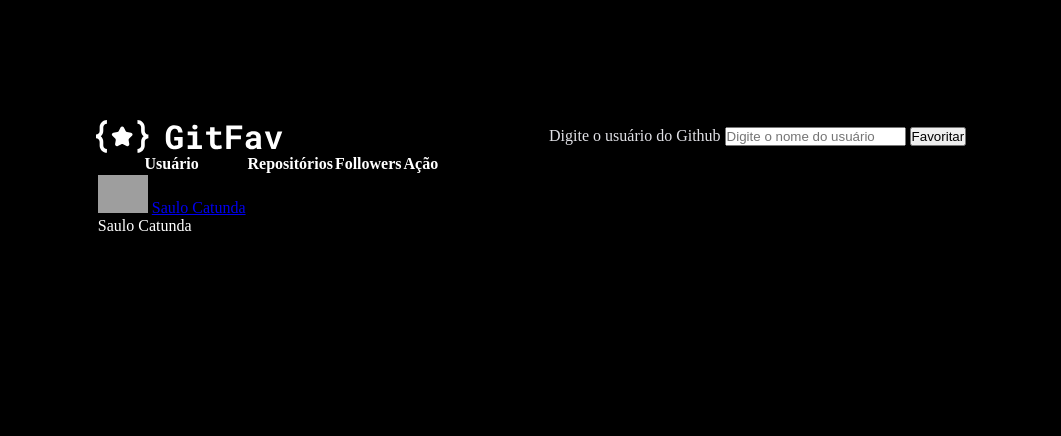
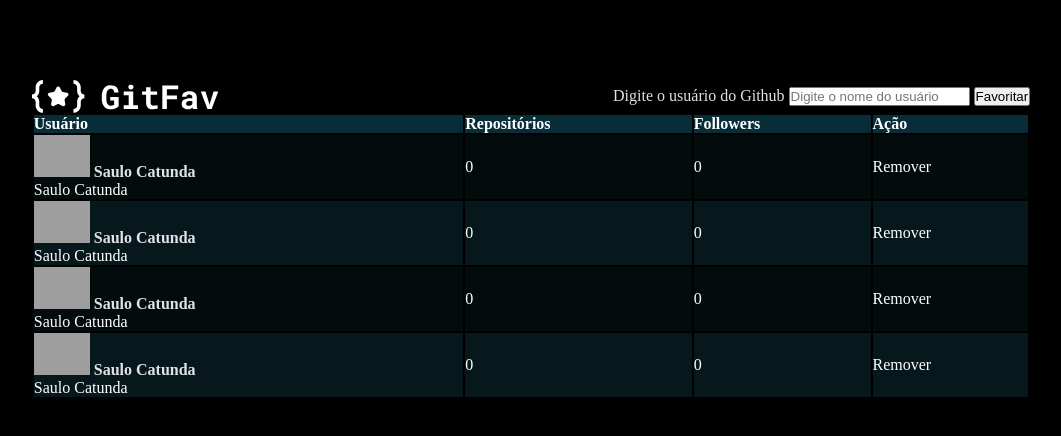
Before and after one commit to saulocatunda/git-fav, a plain HTML site: page index.html in a window 1280 px wide. Shown: the whole page, without its empty margins (109-1170 px from the left). Drawn offline with Linux system fonts and the light colour scheme; grey boxes are pictures that could not be loaded.

Commit message:
Style-TableStyling

```diff
--- a/index.html
+++ b/index.html
@@ -12,10 +12,14 @@
   <body>
     <header>
       <nav>
-        <img src="assets/Gitfav.svg" alt="Gitfav">
+        <img src="assets/Gitfav.svg" alt="Gitfav" />
         <div class="search">
           <label for="input-search">Digite o usuário do Github</label>
-          <input id="input-search" type="text" placeholder="Digite o nome do usuário">
+          <input
+            id="input-search"
+            type="text"
+            placeholder="Digite o nome do usuário"
+          />
           <button type="submit">Favoritar</button>
         </div>
       </nav>
@@ -33,10 +37,66 @@
         <tbody>
           <tr>
             <td>
-          <img src="https://github.com/saulocatunda.png" alt="Imagem do perfil">
-          <a title="Link" href="https://github.com/saulocatunda">Saulo Catunda</a>
+              <img
+                src="https://github.com/saulocatunda.png"
+                alt="Imagem do perfil"
+              />
+              <a title="Link" href="https://github.com/saulocatunda"
+                >Saulo Catunda</a
+              >
               <p id="name">Saulo Catunda</p>
             </td>
+            <td class="repositories">0</td>
+            <td class="followers">0</td>
+            <td class="button">Remover</td>
+          </tr>
+
+          <tr>
+            <td>
+              <img
+                src="https://github.com/saulocatunda.png"
+                alt="Imagem do perfil"
+              />
+              <a title="Link" href="https://github.com/saulocatunda"
+                >Saulo Catunda</a
+              >
+              <p id="name">Saulo Catunda</p>
+            </td>
+            <td class="repositories">0</td>
+            <td class="followers">0</td>
+            <td class="button">Remover</td>
+          </tr>
+
+          <tr>
+            <td>
+              <img
+                src="https://github.com/saulocatunda.png"
+                alt="Imagem do perfil"
+              />
+              <a title="Link" href="https://github.com/saulocatunda"
+                >Saulo Catunda</a
+              >
+              <p id="name">Saulo Catunda</p>
+            </td>
+            <td class="repositories">0</td>
+            <td class="followers">0</td>
+            <td class="button">Remover</td>
+          </tr>
+
+          <tr>
+            <td>
+              <img
+                src="https://github.com/saulocatunda.png"
+                alt="Imagem do perfil"
+              />
+              <a title="Link" href="https://github.com/saulocatunda"
+                >Saulo Catunda</a
+              >
+              <p id="name">Saulo Catunda</p>
+            </td>
+            <td class="repositories">0</td>
+            <td class="followers">0</td>
+            <td class="button">Remover</td>
           </tr>
         </tbody>
       </table>
--- a/style.css
+++ b/style.css
@@ -7,14 +7,22 @@
 :root {
   font-size: 62.5%;
   --background-color: #000000;
-  --text-color: #E1E1E6;
+  --text-color: #e1e1e6;
+  --table-header-color: #092d38;
+  --table-dark-bg-color: rgba(6, 22, 27, 0.5);
+  --table-light-bg-color: #06181c;
+}
+
+main {
+  color: white;
+  margin: 0 auto;
 }
 
 body {
   font-size: 1.6rem;
   background-color: var(--background-color);
   color: var(--text-color);
-  margin: 15vh 16vw;
+  margin: 10vh 11vw;
 }
 
 header nav {
@@ -24,10 +32,37 @@
   gap: 1rem;
 }
 
-main {
-  color: white;
+table {
+  width: 100%;
+  text-align: left;
+}
+
+table td:first-child {
+
 }
 
 tbody img {
-  width: 5rem;
+  width: 5.6rem;
 }
+
+table thead tr th {
+  width: 3fr;
+}
+
+table thead tr th {
+  background-color: var(--table-header-color);
+}
+
+table tbody tr:nth-child(odd) {
+  background-color: var(--table-dark-bg-color);
+}
+
+table tbody tr:nth-child(even) {
+  background-color: var(--table-light-bg-color);
+}
+
+table a {
+  text-decoration: none;
+  color: var(--text-color);
+  font-weight: bold;
+}
```
Lines whose indentation alone changed are shown as unchanged.
